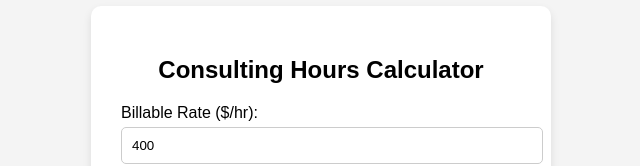
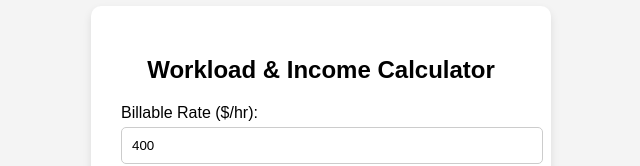
Before and after one commit to petehagen/Hours-vs-Income, a plain HTML site: page index.html in a window 1280 px wide. Shown: the part 129-295 px from the top of the page, without its empty margins (319-959 px from the left). Drawn offline with Linux system fonts and the light colour scheme.

Commit message:
Update index.html

```diff
--- a/index.html
+++ b/index.html
@@ -4,7 +4,7 @@
 <head>
     <meta charset="UTF-8">
     <meta name="viewport" content="width=device-width, initial-scale=1.0">
-    <title>Consulting Hours Calculator</title>
+    <title>Workload & Income Calculator</title>
     <style>
         body {
             font-family: Arial, sans-serif;
@@ -63,7 +63,7 @@
 </head>
 <body>
     <div class="calculator">
-        <h2>Consulting Hours Calculator</h2>
+        <h2>Workload & Income Calculator</h2>
         <label>Billable Rate ($/hr):
             <input type="number" id="rate" value="400">
         </label>
```
